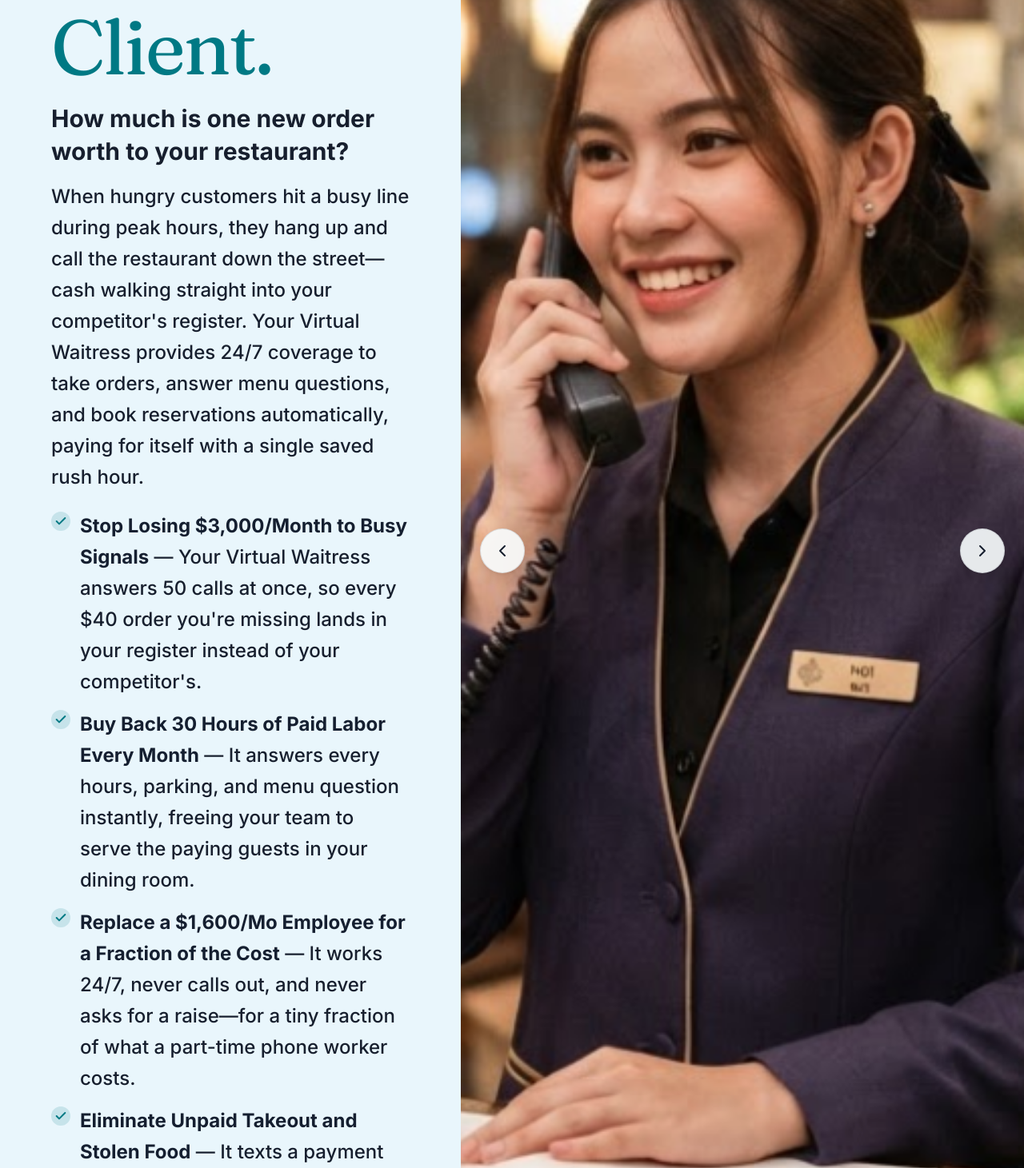
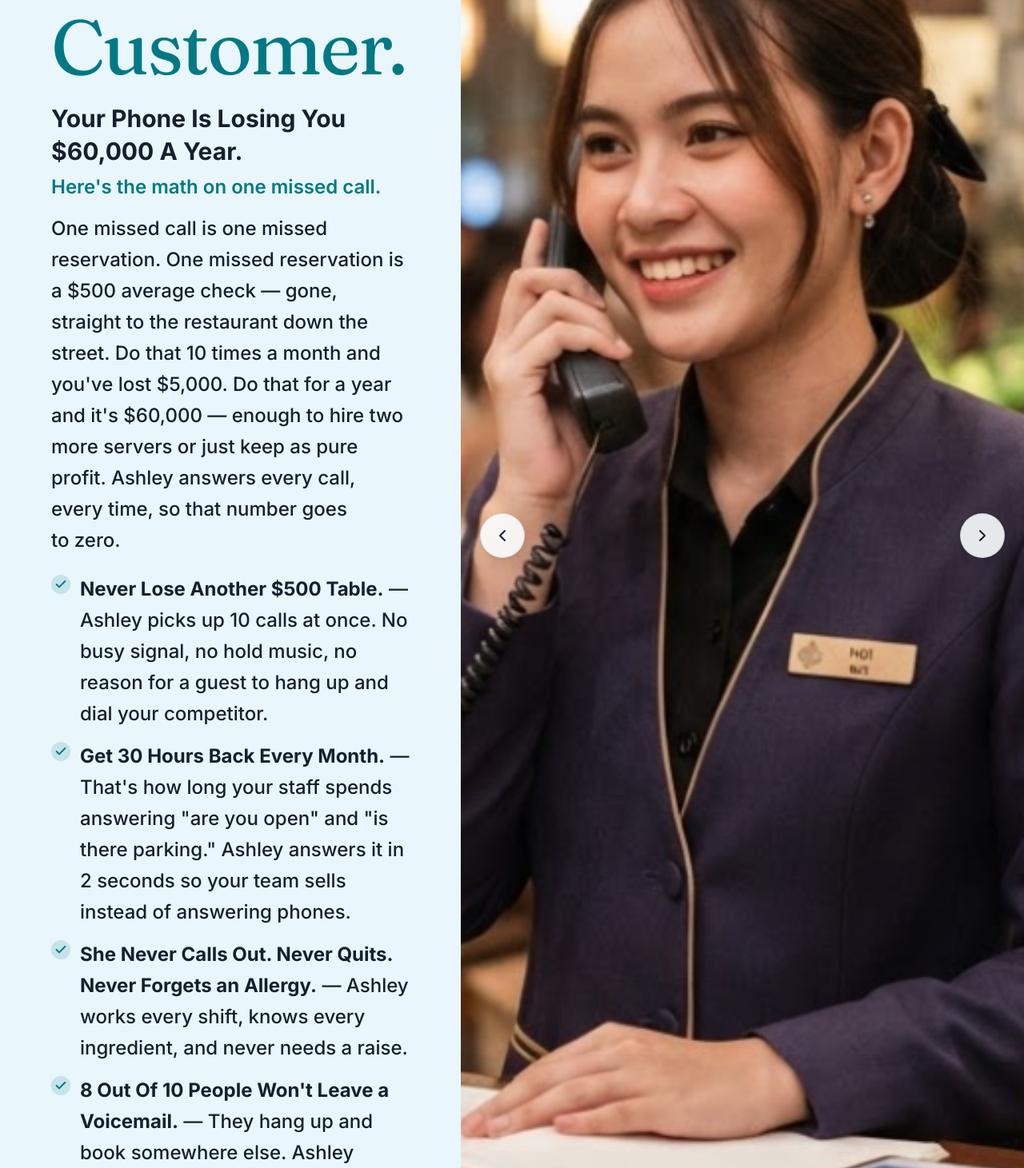
Before and after one commit to TheHairSalonGuy/client-focus, a Next.js app: page / in a window 1280 px wide. Shown: the part 360-1821 px from the top of the page at 80% size. Built offline with nearby package versions, Linux system fonts and the light colour scheme; a web font is replaced by a local one.

Commit message:
feat: revamp hero section with new lead and sublead, updated benefits
Co-authored-by: Max AI <222323436+TheHairSalonGuy@users.noreply.github.com>

```diff
--- a/components/hero.tsx
+++ b/components/hero.tsx
@@ -13,32 +13,32 @@ type Benefit = { title: string; description: string }
 type Slide = { id: string; label: string; src: string; alt: string; objectPosition: string }
 
 // Fixed "Virtual Waitress" body copy shown on every slide.
+const LEAD = "Your Phone Is Losing You $60,000 A Year."
+
+const SUBLEAD = "Here's the math on one missed call."
+
 const BODY_PARAGRAPH =
-  "When hungry customers hit a busy line during peak hours, they hang up and call the restaurant down the street—cash walking straight into your competitor's register. Your Virtual Waitress provides 24/7 coverage to take orders, answer menu questions, and book reservations automatically, paying for itself with a single saved rush hour."
-
-const LEAD = "How much is one new order worth to your restaurant?"
+  "One missed call is one missed reservation. One missed reservation is a $500 average check — gone, straight to the restaurant down the street. Do that 10 times a month and you've lost $5,000. Do that for a year and it's $60,000 — enough to hire two more servers or just keep as pure profit. Ashley answers every call, every time, so that number goes to zero."
 
 // Restaurant-specific benefit checklist (4 items).
 const BENEFITS: Benefit[] = [
   {
-    title: "Stop Losing $3,000/Month to Busy Signals",
+    title: "Never Lose Another $500 Table.",
     description:
-      "Your Virtual Waitress answers 50 calls at once, so every $40 order you're missing lands in your register instead of your competitor's.",
+      "Ashley picks up 10 calls at once. No busy signal, no hold music, no reason for a guest to hang up and dial your competitor.",
   },
   {
-    title: "Buy Back 30 Hours of Paid Labor Every Month",
-    description:
-      "It answers every hours, parking, and menu question instantly, freeing your team to serve the paying guests in your dining room.",
+    title: "Get 30 Hours Back Every Month.",
+    description: `That's how long your staff spends answering "are you open" and "is there parking." Ashley answers it in 2 seconds so your team sells instead of answering phones.`,
   },
   {
-    title: "Replace a $1,600/Mo Employee for a Fraction of the Cost",
-    description:
-      "It works 24/7, never calls out, and never asks for a raise—for a tiny fraction of what a part-time phone worker costs.",
+    title: "She Never Calls Out. Never Quits. Never Forgets an Allergy.",
+    description: "Ashley works every shift, knows every ingredient, and never needs a raise.",
   },
   {
-    title: "Eliminate Unpaid Takeout and Stolen Food",
+    title: "8 Out Of 10 People Won't Leave a Voicemail.",
     description:
-      "It texts a payment link and gets you paid before the kitchen starts cooking, so there are zero unpaid orders and zero wasted food.",
+      "They hang up and book somewhere else. Ashley answers at 11pm on a Tuesday exactly like she does at 7pm on a Saturday.",
   },
 ]
 
@@ -110,17 +110,18 @@ export function Hero() {
                 <span className="text-navy-deep">Another </span>
                 <span className="word-swap-window text-teal">
                   <span className="word-swap-track">
-                    <span>Client.</span>
+                    <span>Customer.</span>
                     <span>Order.</span>
                   </span>
                 </span>
               </span>
             </h2>
 
-            {/* Supporting question heading */}
+            {/* Supporting headline + math sub-lead */}
             <h3 className="mt-5 text-pretty text-2xl font-bold leading-snug text-foreground sm:text-3xl">
               {LEAD}
             </h3>
+            <p className="mt-2 text-pretty text-xl font-semibold text-teal sm:text-2xl">{SUBLEAD}</p>
 
             {/* Supporting copy */}
             <div className="mt-4 space-y-3">
```
